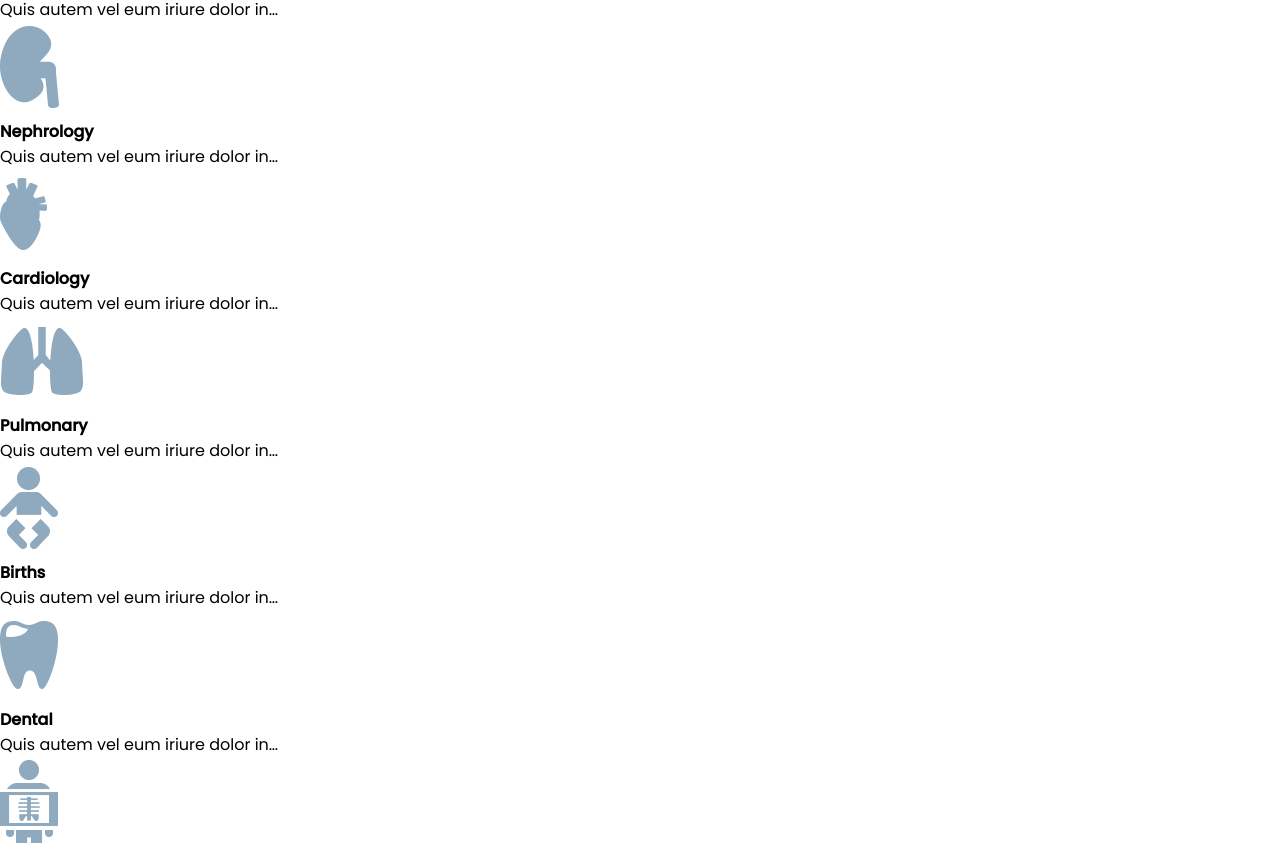
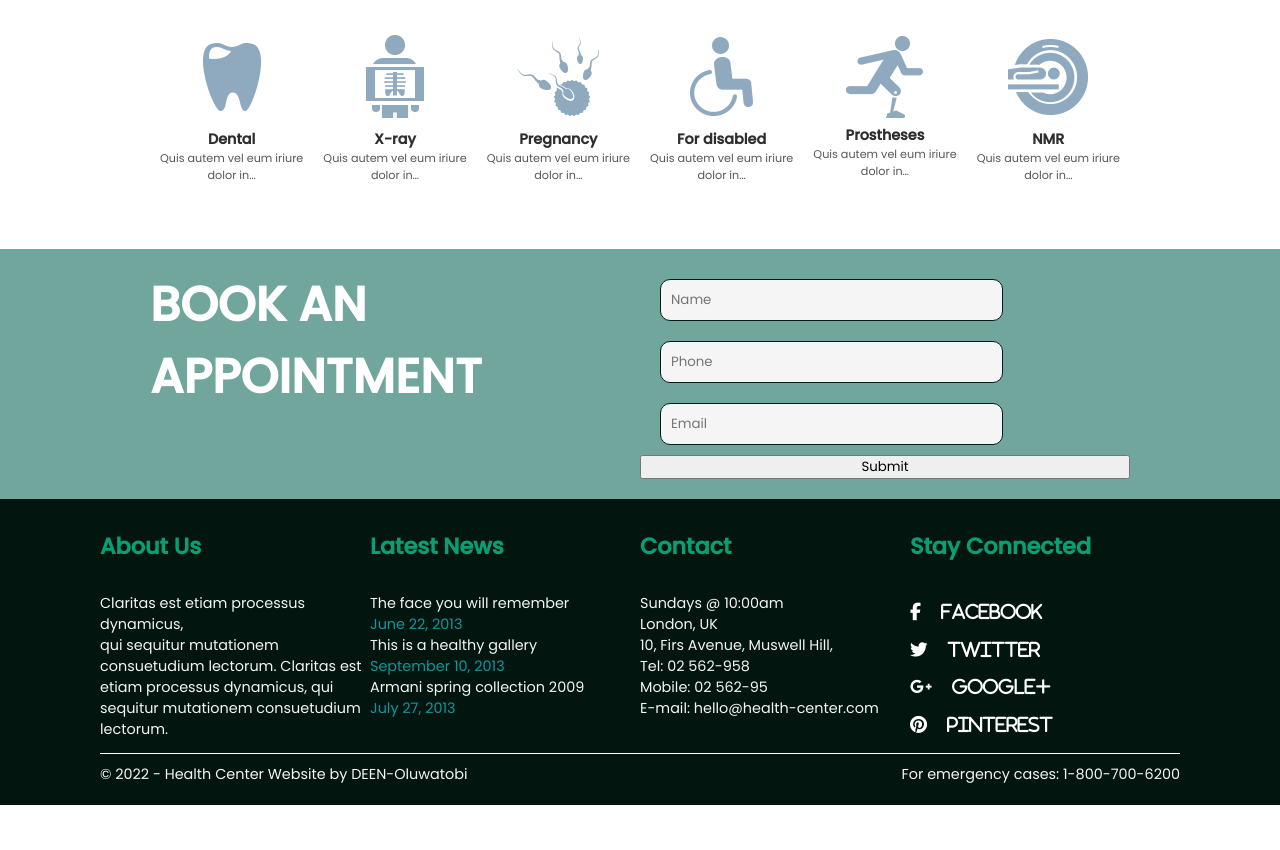
Before and after one commit to DEENOluwatobi/Health_Care, a plain HTML site: page index.html in a window 1280 px wide. Shown: the part 3581-4431 px from the top of the page. After the commit the page ends 4386 px from the top, so only its background shows below. Drawn offline with Linux system fonts and the light colour scheme.

Commit message:
More sections added with pinch of styles

```diff
--- a/index.html
+++ b/index.html
@@ -215,8 +215,8 @@
         </div>
     </section>
 
-    <sectiob class="depts">
-        <h3>Departments</h3>
+    <section class="depts">
+        <h2>Departments</h2>
         <div class="d-con">
             <div class="d d1">
                 <div class="d-sect">
@@ -285,6 +285,67 @@
             </div>
             </div>
         </div>
-    </sectiob>
+    </section>
+
+    <section class="app">
+        <div class="app-con">
+            <h1>BOOK AN<br>
+                 APPOINTMENT</h1>
+            <div class="app-form">
+                <input type="text" placeholder="Name">
+                <input type="text" placeholder="Phone">
+                <input type="email" placeholder="Email">
+                <button>Submit</button>
+            </div>
+        </div>
+    </section>
+
+    <footer>
+        <div class="foot1">
+            <div class="abt">
+                <h4>About Us</h4>
+                <p>Claritas est etiam processus dynamicus,<br>
+                     qui sequitur mutationem consuetudium lectorum.
+                     Claritas est etiam processus dynamicus,
+                     qui sequitur mutationem consuetudium lectorum.
+                </p>
+            </div>
+            <div class="lst-ns">
+                <h4>Latest News</h4>
+                <p>
+                    The face you will remember<br>
+                    <span>June 22, 2013</span><br>
+                    This is a healthy gallery<br>
+                    <span>September 10, 2013</span><br>
+                    Armani spring collection 2009<br>
+                    <span>July 27, 2013</span><br>
+                </p>
+            </div>
+            <div class="con-us">
+                <h4>Contact</h4>
+                <p>
+                    Sundays @ 10:00am<br>
+                    London, UK<br>
+                    10, Firs Avenue, Muswell Hill,<br>
+                    Tel: 02 562-958<br>
+                    Mobile: 02 562-95<br>
+                    E-mail: hello@health-center.com<br>
+                </p>
+            </div>
+            <div class="stay-con">
+                <h4>Stay Connected</h4>
+                <div class="s-icons">
+                    <i class="fa fa-facebook">Facebook</i>
+                    <i class="fa fa-twitter">Twitter</i>
+                    <i class="fa fa-google-plus">Google+</i>
+                    <i class="fa fa-pinterest">Pinterest</i>
+                </div>
+            </div>
+        </div>
+        <div class="foot2">
+            <p>© 2022 - Health Center Website by DEEN-Oluwatobi</p>
+            <p>For emergency cases: 1-800-700-6200</p>
+        </div>
+    </footer>
 </body>
 </html>
--- a/style.css
+++ b/style.css
@@ -313,7 +313,7 @@ span{
     justify-content: center;
     align-items: center;
     flex-direction: column;
-    background-color: whitesmoke;
+    background-color: rgb(237, 234, 234);
     background-size: cover;
  }
  .team h1{
@@ -367,3 +367,105 @@ span{
     color: rgb(20, 175, 110);
     font-size: 1em;
  }
+ /* DEPTS SECTION */
+ .depts{
+    display: flex;
+    flex-direction: column;
+    padding: 20px 150px;
+ }
+ .d-con{
+    margin: 10px 0;
+ }
+ .depts h2{
+    color: rgb(50, 67, 63);
+    letter-spacing: .5px;
+    width: 100%;
+    padding: 5px 0;
+    border-bottom: 1px solid rgb(111, 114, 114);
+ }
+ .d{
+    display: flex;
+    justify-content: space-between;
+    align-items: center;
+    text-align: center;
+    padding: 15px 0;
+ }
+ .d-sect{
+    padding: 20px 0;
+ }
+ .d h4{
+    font-size: .9em;
+    color: rgb(47, 46, 46);
+ }
+ .d p{
+    font-size: .7em;
+    color: rgb(88, 86, 86);
+ }
+ /* FOOTER */
+ footer{
+    background-color:rgb(2, 21, 15);
+    color: white;
+    display: flex;
+    justify-content: center;
+    align-items: center;
+    flex-direction: column;
+    padding: 20px 100px;
+ }
+ footer h4{
+    color: rgb(8, 159, 116);
+    font-size: 1.4em;
+    padding-bottom: 30px;
+ }
+ footer p{
+    font-size: .9em;
+    color: whitesmoke;
+ }
+ .foot1{
+    display: grid;
+    grid-template-columns: 1fr 1fr 1fr 1fr;
+    padding: 10px 0;
+    border-bottom: 1px solid white;
+ }
+ .s-icons{
+    display: flex;
+    flex-direction: column;
+ }
+ .s-icons i{
+    display: flex;
+    gap: 20px;
+    font-size: 1.1em;
+    padding: 10px 0;
+    font-family: 'Poppins';
+ }
+ .foot2{
+    display: flex;
+    width: 100%;
+    justify-content: space-between;
+    align-items: center;
+    padding-top: 10px;
+ }
+
+ .app-con{
+    padding: 20px 150px;
+    background-color: rgba(4, 99, 82, 0.57);
+    display: grid;
+    grid-template-columns: 1fr 1fr;
+ }
+ .app h1{
+    font-size: 3em;
+    color: white;
+ }
+ .app-form{
+    display: flex;
+    align-content: center;
+    flex-direction: column;
+ }
+ .app-form input{
+    border-radius: 10px;
+    width: 70%;
+    padding: 10px;
+    outline: none;
+    background-color: whitesmoke;
+    border: 1px solid rgb(2, 29, 31);
+    margin: 10px 20px;
+ }
```
